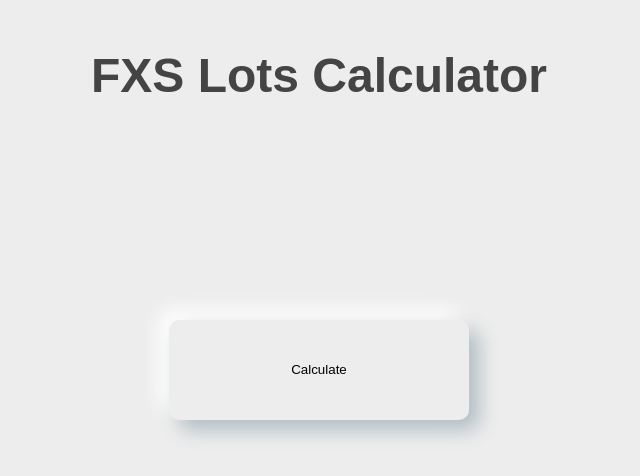
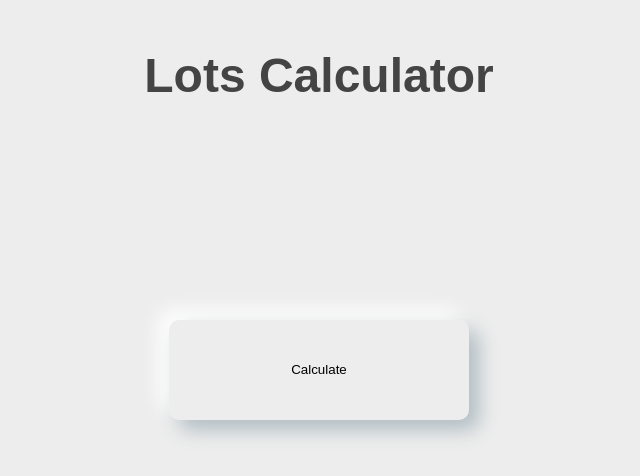
Before and after one commit to piXou-b/Lots-Calculator, a plain HTML site: page index.html in a window 1280 px wide. Shown: the whole page, without its empty margins (329-969 px from the left). Drawn offline with Linux system fonts and the light colour scheme.

Commit message:
index.html

```diff
--- a/index.html
+++ b/index.html
@@ -110,7 +110,7 @@
     </script>
   </head>
   <body>
-    <h1>FXS Lots Calculator</h1>
+    <h1>Lots Calculator</h1>
     <div class="button-container">
       <button class="calculate-button" onclick="calculateLot()">Calculate</button>
     </div>
```
